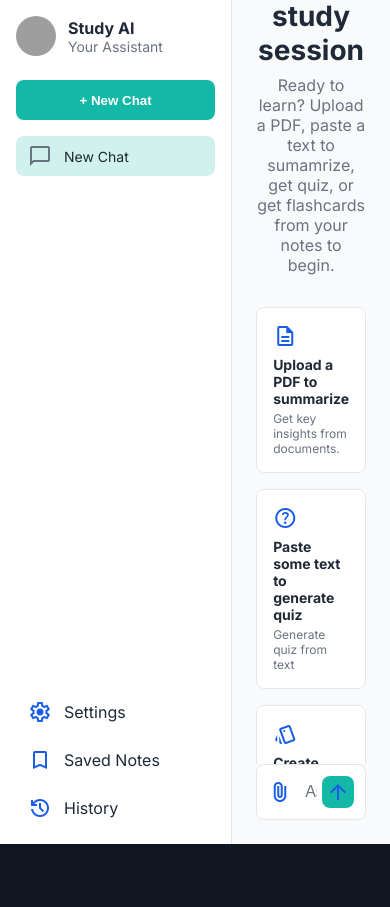
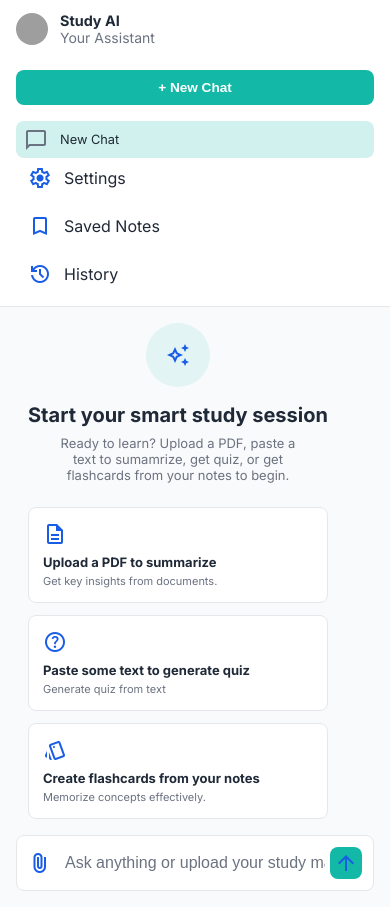
Before and after one commit to YashRajput74/sahajMarg, a React (Vite) app: page /newchat in a window 390 px wide. Before the commit the page ends 844 px from the top, so only its background shows below. Built offline with nearby package versions, Linux system fonts and the light colour scheme; no server answers; grey boxes are pictures that could not be loaded.

Commit message:
responsive pages

```diff
--- a/src/styles/Dashboard.css
+++ b/src/styles/Dashboard.css
@@ -6,9 +6,6 @@
     color: #195de6;
 }
 
-/* ==============================
-   GLOBAL VARIABLES + BASE
-============================== */
 :root {
     --primary: #195de6;
     --bg-dark: #111722;
@@ -16,7 +13,6 @@
     --border: #344465;
     --muted: #93a5c8;
 
-    /* Spacing scale */
     --space-xs: 8px;
     --space-sm: 16px;
     --space-md: 24px;
@@ -33,9 +29,6 @@ body,
     font-family: "Inter", sans-serif;
 }
 
-/* ==============================
-   NAVBAR
-============================== */
 .navbar {
     display: flex;
     justify-content: space-between;
@@ -70,9 +63,6 @@ body,
     gap: var(--space-sm);
 }
 
-/* ==============================
-   BUTTONS
-============================== */
 .btn {
     height: 40px;
     padding: 0 var(--space-md);
@@ -98,9 +88,6 @@ body,
     font-size: 16px;
 }
 
-/* ==============================
-   HERO
-============================== */
 .hero {
     display: flex;
     flex-wrap: wrap;
@@ -137,9 +124,6 @@ body,
     line-height: 1.5;
 }
 
-/* ==============================
-   FEATURES
-============================== */
 .features {
     padding: var(--space-xl);
     text-align: center;
@@ -288,3 +272,98 @@ body,
         gap: var(--space-lg);
     }
 }
+
+@media (max-width: 900px) {
+    .nav-links {
+        display: none;
+    }
+
+    .nav-actions {
+        display: none;
+    }
+
+    .navbar {
+        justify-content: space-between;
+    }
+}
+
+@media (max-width: 900px) {
+    .navbar {
+        padding: var(--space-md);
+    }
+}
+
+@media (max-width: 768px) {
+    .hero {
+        flex-direction: column;
+        align-items: center;
+        text-align: center;
+    }
+
+    .hero-text h1 {
+        font-size: 32px;
+    }
+
+    .hero-text h2 {
+        font-size: 16px;
+    }
+
+    .hero-img {
+        max-width: 100%;
+        aspect-ratio: 16/10;
+    }
+}
+
+@media (max-width: 600px) {
+    .feature-card {
+        padding: var(--space-md);
+    }
+
+    .section-title {
+        font-size: 26px;
+    }
+}
+
+@media (max-width: 700px) {
+    .timeline {
+        grid-template-columns: 1fr;
+    }
+
+    .timeline-number {
+        flex-direction: row;
+        justify-content: center;
+        gap: var(--space-md);
+    }
+
+    .timeline-number .line {
+        display: none;
+    }
+
+    .timeline-info {
+        text-align: center;
+        padding-bottom: var(--space-md);
+    }
+}
+
+@media (max-width: 600px) {
+    .testimonial-card {
+        padding: var(--space-md);
+    }
+
+    .user {
+        justify-content: center;
+        text-align: center;
+        flex-direction: column;
+    }
+
+    .user img {
+        width: 60px;
+        height: 60px;
+    }
+}
+
+@media (max-width: 600px) {
+    .footer {
+        padding: var(--space-md);
+    }
+}
--- a/src/styles/HomeCenterContent.css
+++ b/src/styles/HomeCenterContent.css
@@ -102,3 +102,89 @@
     font-size: 12px;
     color: #6B7280;
 }
+
+/* ============================================================
+   RESPONSIVE DESIGN — HomeCenterContent
+============================================================ */
+
+/* Tablets */
+@media (max-width: 1024px) {
+    .study-center-content {
+        margin-top: -40px;
+        padding: 0 12px;
+    }
+
+    .study-center-title {
+        font-size: 24px;
+    }
+
+    .study-center-subtitle {
+        font-size: 15px;
+        max-width: 380px;
+    }
+}
+
+/* Mobile layout */
+@media (max-width: 768px) {
+    .study-center-wrapper {
+        padding: 16px;
+    }
+
+    .study-center-container {
+        justify-content: flex-start;
+        align-items: flex-start;
+    }
+
+    .study-center-content {
+        margin-top: 0;
+        gap: 24px;
+    }
+
+    .study-center-icon-circle {
+        width: 64px;
+        height: 64px;
+        margin-bottom: 8px;
+    }
+
+    .study-center-main-icon {
+        font-size: 36px;
+    }
+
+    .study-center-title {
+        font-size: 22px;
+    }
+
+    .study-center-subtitle {
+        font-size: 14px;
+        max-width: 320px;
+    }
+
+    /* Cards become full width */
+    .study-center-feature-card {
+        padding: 14px;
+    }
+}
+
+/* Extra small phones */
+@media (max-width: 480px) {
+    .study-center-title {
+        font-size: 20px;
+    }
+
+    .study-center-subtitle {
+        font-size: 13px;
+        max-width: 260px;
+    }
+
+    .study-center-features {
+        gap: 12px;
+    }
+
+    .study-center-feature-title {
+        font-size: 13px;
+    }
+
+    .study-center-feature-desc {
+        font-size: 11px;
+    }
+}
--- a/src/styles/HomePage.css
+++ b/src/styles/HomePage.css
@@ -271,7 +271,7 @@ body.dark .ai-block {
 }
 
 .primary-btn{
-    padding: 0.35rem 1rem;
+    padding: 0.5rem 1rem;
     background-color: #14b8a6;
     border: none;
     border-radius: 0.5rem;
@@ -365,3 +365,165 @@ body.dark .chat-input {
 .send-btn:hover {
     background-color: #0e8c7f;
 }
+
+@media (max-width: 1024px) {
+    .sidebar {
+        width: 14rem;
+    }
+}
+
+@media (max-width: 768px) {
+    .home-container {
+        flex-direction: column;
+    }
+
+    .sidebar {
+        width: 100%;
+        position: relative;
+        border-right: none;
+        border-bottom: 1px solid #e5e7eb;
+        padding: 0.75rem 1rem;
+    }
+
+    body.dark .sidebar {
+        border-bottom-color: #1f2937;
+    }
+
+    .sidebar-top {
+        flex-direction: column;
+    }
+
+    .chat-list {
+        max-height: 200px;
+        overflow-y: auto;
+    }
+
+    .main-content {
+        width: 100%;
+        height: calc(100vh - 200px);
+    }
+
+    .chat-window {
+        padding: 1rem;
+    }
+
+    .input-bar {
+        padding: 0 1rem 1rem;
+    }
+
+    .input-container {
+        width: 100%;
+    }
+}
+
+@media (max-width: 480px) {
+    .logo {
+        width: 2rem;
+        height: 2rem;
+    }
+
+    .logo-text h1 {
+        font-size: 0.9rem;
+    }
+
+    .chat-item p {
+        font-size: 0.8rem;
+    }
+
+    .chat-item {
+        padding: 0.4rem 0.5rem;
+    }
+
+    .new-chat-btn {
+        height: 2.2rem;
+        font-size: 0.85rem;
+    }
+
+    .message-bubble {
+        font-size: 0.9rem;
+        padding: 0.6rem 0.75rem;
+        max-width: 90%;
+    }
+
+    .avatar {
+        width: 2rem;
+        height: 2rem;
+    }
+}
+
+
+@media (max-width: 1024px) {
+    .chat-window {
+        padding: 0 1rem;
+    }
+
+    .chat-container {
+        padding-bottom: 6rem;
+    }
+
+    .ai-block {
+        padding: 1rem;
+    }
+}
+
+@media (max-width: 768px) {
+    .chat-window {
+        padding: 0.5rem;
+        height: calc(100vh - 140px);
+    }
+
+    .chat-container {
+        gap: 1rem;
+        padding: 0 0.25rem 5rem;
+    }
+
+    .message-bubble {
+        max-width: 90%;
+        font-size: 0.9rem;
+        padding: 0.6rem 0.75rem;
+    }
+
+    .ai-block {
+        padding: 0.75rem;
+    }
+
+    .block-header {
+        flex-direction: column;
+        align-items: flex-start;
+        gap: 0.75rem;
+    }
+
+    .block-actions {
+        width: 100%;
+        justify-content: space-between;
+    }
+
+    .primary-btn {
+        padding: 0.5rem 0.75rem;
+        font-size: 0.85rem;
+    }
+}
+
+@media (max-width: 480px) {
+    .message-bubble {
+        max-width: 94%;
+        font-size: 0.85rem;
+    }
+
+    .block-title {
+        font-size: 1rem;
+    }
+
+    .block-subtext {
+        font-size: 0.75rem;
+    }
+
+    .ai-block {
+        padding: 0.6rem;
+    }
+
+    .primary-btn {
+        font-size: 0.8rem;
+        padding: 0.45rem 0.65rem;
+    }
+}
--- a/src/styles/Modal.css
+++ b/src/styles/Modal.css
@@ -1,6 +1,3 @@
-/* =============== FLASHCARD MODAL =============== */
-
-/* Overlay */
 .fc-modal-overlay {
     position: fixed;
     inset: 0;
@@ -13,7 +10,6 @@
     backdrop-filter: blur(6px);
 }
 
-/* Container */
 .fc-modal-container {
     position: relative;
     width: 100%;
@@ -25,7 +21,6 @@
     background: transparent;
 }
 
-/* Close Button */
 .fc-modal-close {
     position: absolute;
     top: 0.5rem;
@@ -46,7 +41,6 @@
     background-color: rgba(255, 255, 255, 0.8);
 }
 
-/* Flip Card */
 .fc-flip-card {
     perspective: 1000px;
     width: 100%;
@@ -120,7 +114,6 @@ body.dark .fc-explanation {
     color: var(--text-muted-dark);
 }
 
-/* Navigation */
 .fc-card-nav {
     display: flex;
     align-items: center;
@@ -167,7 +160,6 @@ body.dark .fc-progress-text {
     color: var(--text-muted-dark);
 }
 
-/* Footer Buttons */
 .fc-modal-footer {
     display: flex;
     gap: 1rem;
@@ -215,3 +207,109 @@ body.dark .fc-secondary-btn:hover {
 .fc-primary-btn:hover {
     background-color: #1348b8;
 }
+
+@media (max-width: 1024px) {
+    .fc-modal-container {
+        max-width: 34rem;
+    }
+
+    .fc-question,
+    .fc-answer {
+        font-size: 1.5rem;
+    }
+}
+
+/* Mobile */
+@media (max-width: 768px) {
+    .fc-modal-container {
+        max-width: 90%;
+        max-height: 90vh;
+    }
+
+    .fc-flip-card {
+        max-width: 22rem;
+        aspect-ratio: 4 / 3;
+    }
+
+    .fc-question,
+    .fc-answer {
+        font-size: 1.25rem;
+    }
+
+    .fc-card-content {
+        padding: 1rem;
+        gap: 0.75rem;
+    }
+
+    .fc-card-nav {
+        margin-top: 1.25rem;
+        gap: 0.75rem;
+    }
+
+    .fc-progress-text {
+        font-size: 0.8rem;
+    }
+
+    .fc-modal-footer {
+        gap: 0.75rem;
+        padding: 1rem 0;
+    }
+
+    .fc-primary-btn,
+    .fc-secondary-btn {
+        height: 2.6rem;
+        font-size: 0.9rem;
+    }
+}
+
+/* Small phones */
+@media (max-width: 480px) {
+    .fc-modal-container {
+        padding: 0.25rem;
+    }
+
+    .fc-flip-card {
+        max-width: 18rem;
+        aspect-ratio: 1;
+    }
+
+    .fc-question,
+    .fc-answer {
+        font-size: 1.1rem;
+    }
+
+    .fc-hint,
+    .fc-explanation {
+        font-size: 0.8rem;
+    }
+
+    .fc-nav-btn {
+        padding: 0.5rem;
+    }
+}
+
+@media (max-width: 768px) {
+    .fc-modal-close {
+        top: -0.25rem !important;
+        right: -0.25rem !important;
+        z-index: 9999;
+    }
+
+    .fc-close-btn {
+        padding: 0.4rem !important;
+        transform: scale(0.9);
+        background-color: rgba(255, 255, 255, 0.8);
+    }
+}
+
+@media (max-width: 480px) {
+    .fc-modal-close {
+        top: -0.5rem !important;
+        right: -0.5rem !important;
+    }
+
+    .fc-close-btn {
+        padding: 0.35rem !important;
+        transform: scale(0.85);
+    }
+}
```
